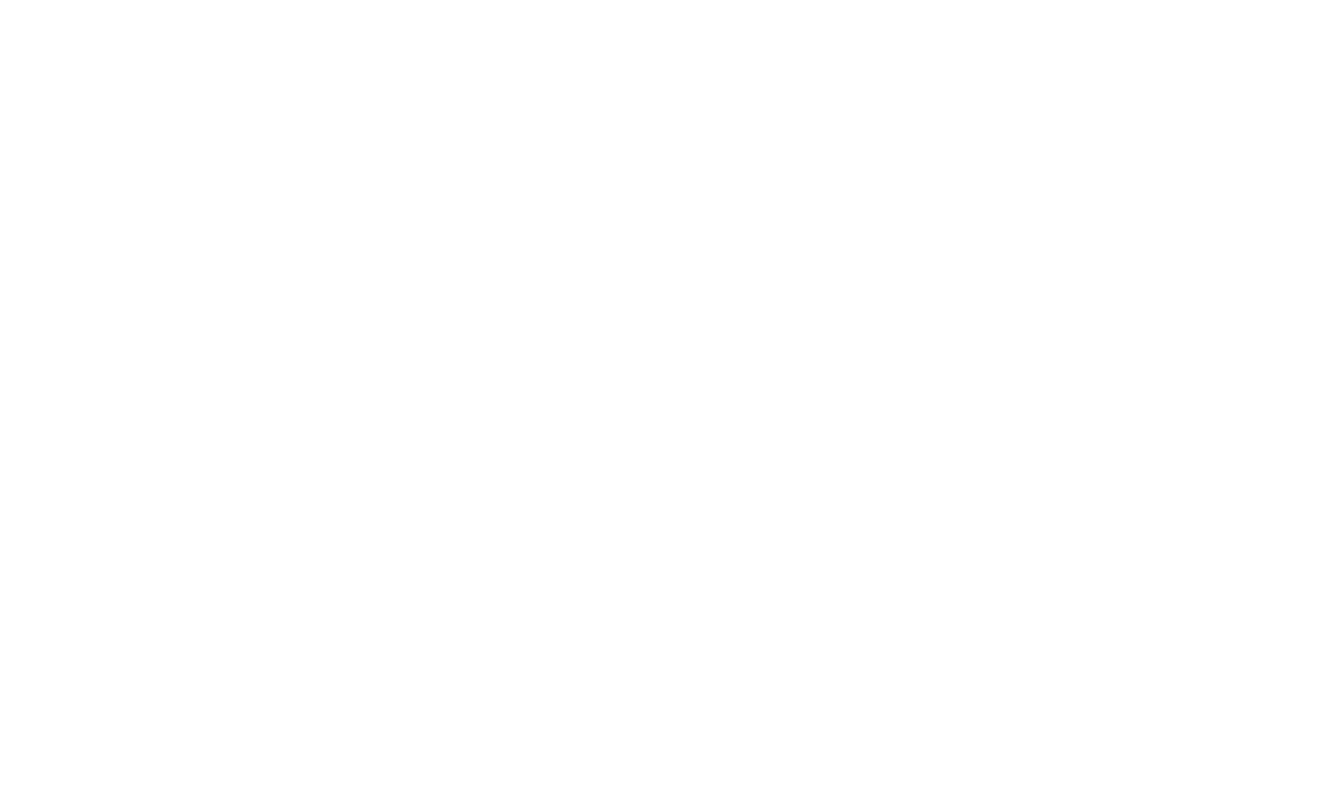
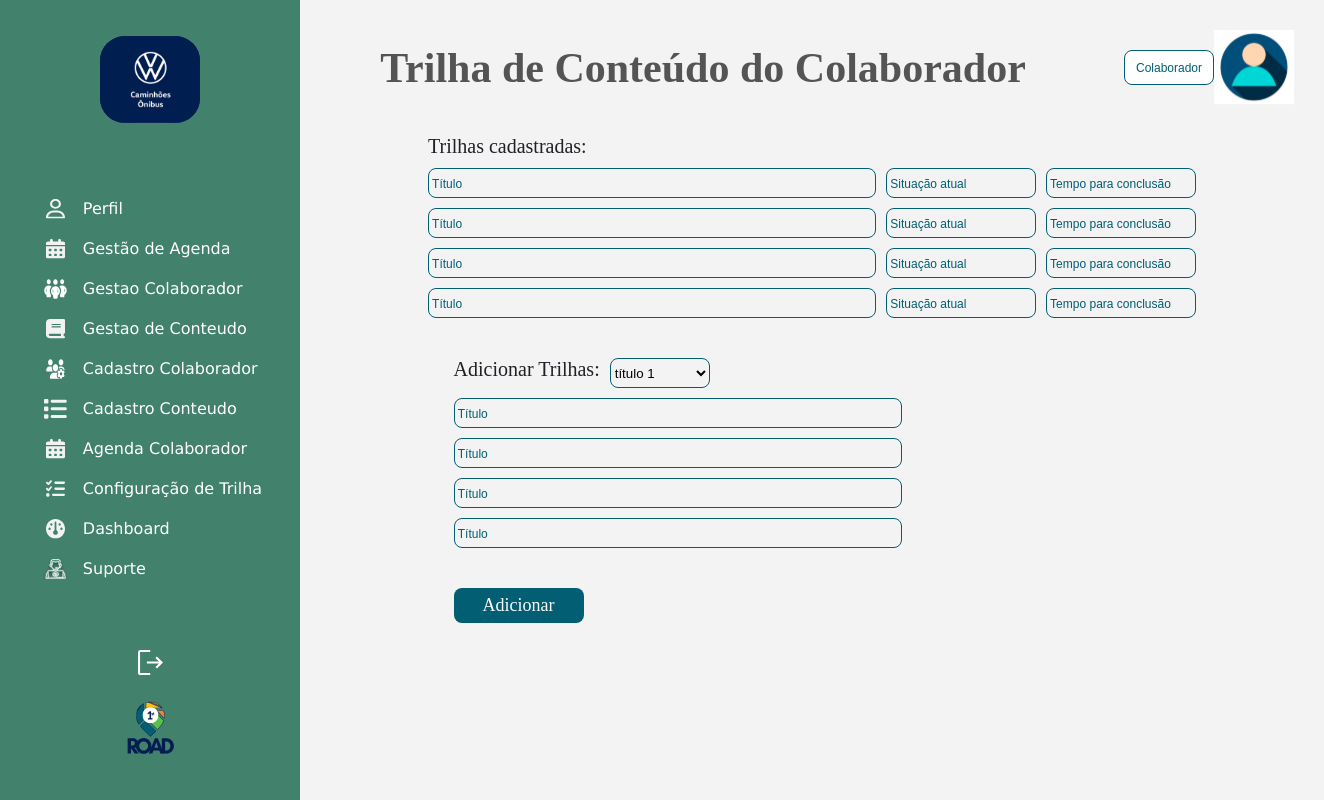
Before and after one commit to First-Road/First-Road-React, a React (Vite) app: page /trilha/gestor in a window 1280 px wide. Before the commit this address had no page. Shown: the whole page, 1324 px wide, since content can reach past the window. Built offline with nearby package versions, Linux system fonts and the light colour scheme.

Commit message:
13/09/23

```diff
--- a/src/main.tsx
+++ b/src/main.tsx
@@ -29,6 +29,7 @@ ReactDOM.createRoot(document.getElementById('root')!).render(
         <Route path='/cadastro/colaborador' element={<CadastroColaborador/>}/>
         <Route path='/dashboard' element={<Dashboard/>}/>
         <Route path='/suporte/gestor' element={<SuporteGestor/>}/>
+        <Route path='/trilha/gestor' element={<TrilhaGestor/>}/>
 
       </Routes>
     </BrowserRouter>
--- a/src/pages/Gestor/CadastroColaborador/style.css
+++ b/src/pages/Gestor/CadastroColaborador/style.css
@@ -3,7 +3,7 @@
 
 #cadastro_colaborador .secao_perfil{
     background-color: var(--grayscale-cor-3);
-    padding: 60px 30px;
+    padding: 60px 0px;
     width: calc(100vw - 20vw);
     height: 100vh;
     background-color: #F3F3F3;
@@ -18,6 +18,7 @@
 
     height: 100%;
     width: 100%;
+    justify-content: center
 
 }
 
@@ -28,6 +29,8 @@
     justify-content: center;
     align-items: flex-start;
     position: relative;
+
+
 }
 
 #cadastro_colaborador .foto_padrao{
@@ -53,6 +56,9 @@
      font-family: var(--font-3);
      font-size: 42px;
      color: #737373;
+     display: flex;
+     align-items: center;
+
 }
 
 #cadastro_colaborador .texto_perfil p{
@@ -73,7 +79,7 @@
     display: flex;
     flex-direction: column;
     gap: 40px;
-    width: 70%;
+    width: 100%;
     align-items: center;
     justify-content: center;
 
@@ -88,7 +94,7 @@
     display: flex;
     flex-direction: column;
     gap: 30px;
-    width: 100%;
+    width: 70%;
 }
 
 
--- a/src/pages/Gestor/TrilhaGestor/index.tsx
+++ b/src/pages/Gestor/TrilhaGestor/index.tsx
@@ -2,12 +2,12 @@ import "./style.css";
 
 import { Link } from "react-router-dom";
 import AsideGestor from "../../../components/Aside_gestor";
-import iconeImagem from "../../../assets/icons/novoingressante 1 (1).svg"
+import iconeImagem from "../../../assets/icons/novoingressante 1 (1).svg";
 
 function TrilhaGestor() {
   return (
     <main id="trilha_gestor">
-      <AsideGestor/>
+      <AsideGestor />
       <div className="trilha_de_conteudo" id="teste">
         <div className="titulo">
           <h1>Trilha de Conteúdo do Colaborador</h1>
@@ -63,10 +63,12 @@ function TrilhaGestor() {
               <input type="text" placeholder=" Título" />
             </ul>
           </div>
-          <button>Adicionar</button>
+          <div className="posicao_button">
+            <button>Adicionar</button>
+          </div>
         </div>
       </div>
     </main>
   );
 }
-export default TrilhaGestor
+export default TrilhaGestor;
--- a/src/pages/Gestor/TrilhaGestor/style.css
+++ b/src/pages/Gestor/TrilhaGestor/style.css
@@ -2,15 +2,19 @@
     display: flex;
     width: 80vw;
     flex-direction: column;
+    background-color: #f3f3f3;
 }
 
 #trilha_gestor .trilha_de_conteudo .titulo h1{
-    font-family: var(--font-2);
+    font-family: var(--font-3);
     font-size:var(--title-h1-margin-page);
     font-weight: 700;
     color: #545454;
-    font-size: 30px;
+    font-size: 42px;
     width: 1100px;
+    display: flex;
+    justify-content: center;
+    padding-right: 48px;
 }
 
 #trilha_gestor .titulo{
@@ -67,7 +71,7 @@
 }
 
 #trilha_gestor input::placeholder{
-    font-family: var(--font-2);
+    font-family: var(--font-3);
     font-size: 12px;
     color: var(--principal-cor-3);
 }
@@ -76,6 +80,8 @@
     display: flex;
     flex-direction: column;
     gap: 10px;
+    justify-content: flex-start;
+    width: 70%;
 }
 
 #trilha_gestor .add_trilha input{
@@ -87,18 +93,18 @@
 
 #trilha_gestor button{
     width: 130px;
-    height: 25px;
+    height: 35px;
     border-radius: 8px;
-    font-family: var(--font-2);
+    font-family: var(--font-3);
     background-color: var(--principal-cor-3);
     color: #fbfbfb;
-    font-size: 15px;
+    font-size: 18px;
     font-weight: 500;
     border: none;
 }
 
 #trilha_gestor h2, label{
-    font-family: var(--font-2);
+    font-family: var(--font-3);
     font-size:var(--title-h1-margin-page);
     font-weight: 500;
     color: #202027;
@@ -118,6 +124,41 @@
     gap: 10px;
 }
 
+.trilha_cadastrada input{
+    border-radius: 8px;
+    height: 30px;
+    border: 1px solid var(--principal-cor-3) ;
+    background-color: var(--grayscale-cor-3);
+}
+
+
+.adicionar select{
+    border-radius: 8px;
+    height: 30px;
+    border: 1px solid var(--principal-cor-3) ;
+    background-color: var(--grayscale-cor-3);
+}
+
+.adicionar input{
+    border-radius: 8px;
+    height: 30px;
+    border: 1px solid var(--principal-cor-3) ;
+    background-color: var(--grayscale-cor-3);
+}
+
+.adicionar input::placeholder{
+    font-family: var(--font-3);
+    font-size: 12px;
+    color: var(--principal-cor-3);
+}
+.posicao_button{
+    display: flex;
+    justify-content: flex-start;
+    width: 70%;
+
+}
+
+
 
 
 
```
